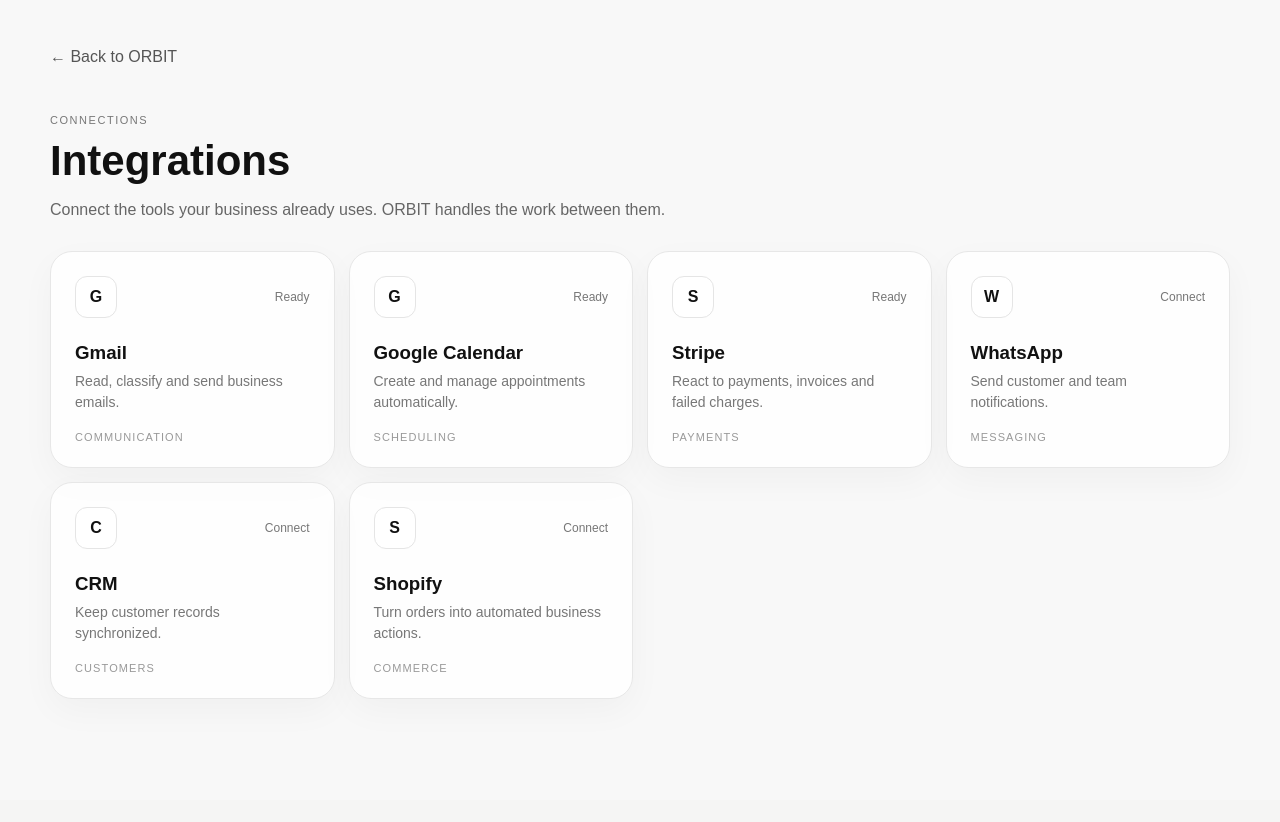
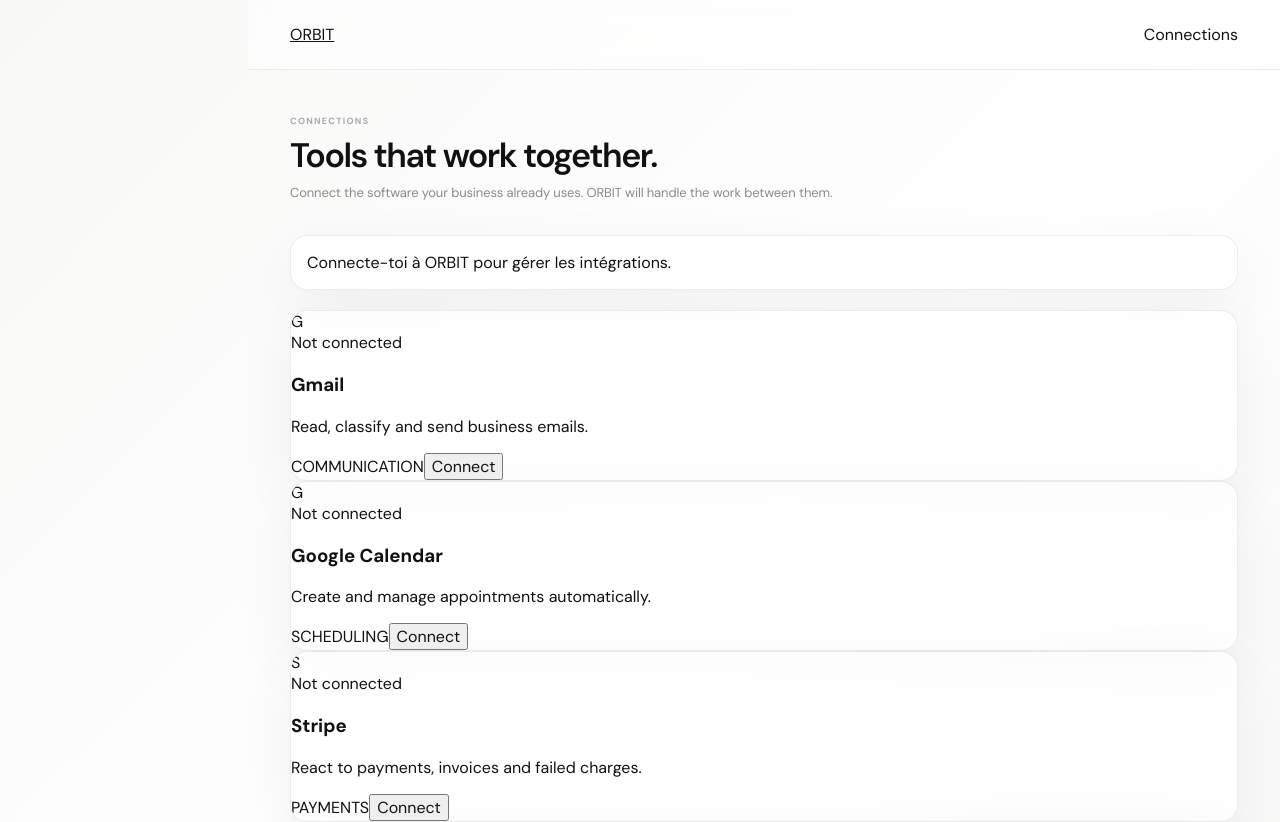
Before and after one commit to dreamsbuilding3-afk/Orbit, a Next.js app: page /integrations in a window 1280 px wide. Shown: the top 822 px of the page. Before the commit the page ends 800 px from the top, so only its background shows below. Built offline with nearby package versions, Linux system fonts and the light colour scheme; no server answers.

Commit message:
feat: persist integration connection states

```diff
--- a/app/integrations/page.tsx
+++ b/app/integrations/page.tsx
@@ -1,28 +1,48 @@
+"use client";
+
+import { useEffect, useState } from "react";
+import Link from "next/link";
+import { supabase } from "@/lib/supabase-browser";
+
 const integrations = [
-  { name: "Gmail", category: "Communication", status: "Ready", description: "Read, classify and send business emails." },
-  { name: "Google Calendar", category: "Scheduling", status: "Ready", description: "Create and manage appointments automatically." },
-  { name: "Stripe", category: "Payments", status: "Ready", description: "React to payments, invoices and failed charges." },
-  { name: "WhatsApp", category: "Messaging", status: "Connect", description: "Send customer and team notifications." },
-  { name: "CRM", category: "Customers", status: "Connect", description: "Keep customer records synchronized." },
-  { name: "Shopify", category: "Commerce", status: "Connect", description: "Turn orders into automated business actions." },
+  { provider: "gmail", name: "Gmail", category: "Communication", description: "Read, classify and send business emails." },
+  { provider: "google_calendar", name: "Google Calendar", category: "Scheduling", description: "Create and manage appointments automatically." },
+  { provider: "stripe", name: "Stripe", category: "Payments", description: "React to payments, invoices and failed charges." },
+  { provider: "whatsapp", name: "WhatsApp", category: "Messaging", description: "Send customer and team notifications." },
+  { provider: "crm", name: "CRM", category: "Customers", description: "Keep customer records synchronized." },
+  { provider: "shopify", name: "Shopify", category: "Commerce", description: "Turn orders into automated business actions." },
 ];
 
+type Connection = { provider: string; status: string; account_label: string | null };
+
 export default function IntegrationsPage() {
-  return (
-    <main style={{ minHeight: "100vh", background: "#f8f8f8", color: "#111", fontFamily: "Arial, sans-serif", padding: "48px" }}>
-      <div style={{ maxWidth: 1180, margin: "0 auto" }}>
-        <a href="/" style={{ color: "#555", textDecoration: "none" }}>← Back to ORBIT</a>
-        <div style={{ marginTop: 48, marginBottom: 32 }}><p style={{ letterSpacing: ".14em", fontSize: 11, color: "#777" }}>CONNECTIONS</p><h1 style={{ fontSize: 42, margin: "8px 0" }}>Integrations</h1><p style={{ color: "#666", fontSize: 16 }}>Connect the tools your business already uses. ORBIT handles the work between them.</p></div>
-        <div style={{ display: "grid", gridTemplateColumns: "repeat(auto-fit,minmax(280px,1fr))", gap: 14 }}>
-          {integrations.map((integration) => (
-            <article key={integration.name} style={{ background: "rgba(255,255,255,.82)", border: "1px solid #e7e7e7", borderRadius: 22, padding: 24, minHeight: 180, boxShadow: "0 12px 35px rgba(0,0,0,.035)" }}>
-              <div style={{ display: "flex", justifyContent: "space-between", alignItems: "center" }}><div style={{ width: 42, height: 42, borderRadius: 12, border: "1px solid #e5e5e5", display: "grid", placeItems: "center", background: "white", fontWeight: 700 }}>{integration.name.slice(0,1)}</div><span style={{ fontSize: 12, color: "#777" }}>{integration.status}</span></div>
-              <h3 style={{ margin: "24px 0 7px" }}>{integration.name}</h3><p style={{ margin: 0, color: "#777", lineHeight: 1.5, fontSize: 14 }}>{integration.description}</p>
-              <div style={{ marginTop: 18, fontSize: 11, letterSpacing: ".1em", color: "#999" }}>{integration.category.toUpperCase()}</div>
-            </article>
-          ))}
-        </div>
-      </div>
-    </main>
-  );
+  const [connections, setConnections] = useState<Connection[]>([]);
+  const [message, setMessage] = useState("");
+
+  useEffect(() => {
+    async function load() {
+      if (!supabase) return;
+      const { data: { user } } = await supabase.auth.getUser();
+      if (!user) { setMessage("Connecte-toi à ORBIT pour gérer les intégrations."); return; }
+      const { data: memberships } = await supabase.from("organization_members").select("organization_id").eq("user_id", user.id).limit(1);
+      const org = memberships?.[0]?.organization_id;
+      if (!org) return;
+      const { data } = await supabase.from("integration_connections").select("provider,status,account_label").eq("organization_id", org);
+      setConnections(data ?? []);
+    }
+    load();
+  }, []);
+
+  async function connect(provider: string) {
+    if (!supabase) return;
+    const { data: { user } } = await supabase.auth.getUser();
+    if (!user) { setMessage("Connecte-toi à ORBIT d'abord."); return; }
+    const { data: memberships } = await supabase.from("organization_members").select("organization_id").eq("user_id", user.id).limit(1);
+    const org = memberships?.[0]?.organization_id;
+    if (!org) { setMessage("Aucun workspace ORBIT trouvé."); return; }
+    const { error } = await supabase.from("integration_connections").upsert({ organization_id: org, provider, status: "connected", account_label: "Connection ready" }, { onConflict: "organization_id,provider" });
+    if (error) setMessage(error.message); else setConnections(current => [...current.filter(c => c.provider !== provider), { provider, status: "connected", account_label: "Connection ready" }]);
+  }
+
+  return <main className="app-shell"><section className="content" style={{ width: "100%" }}><header className="topbar"><Link href="/">ORBIT</Link><span className="topbar-muted">Connections</span></header><div className="page"><div className="hero-row"><div><p className="eyebrow">CONNECTIONS</p><h1>Tools that work together.</h1><p className="hero-copy">Connect the software your business already uses. ORBIT will handle the work between them.</p></div></div>{message && <div className="glass-card" style={{padding:16,marginBottom:20}}>{message}</div>}<div className="integration-grid">{integrations.map(i => { const c = connections.find(x => x.provider === i.provider); const connected = c?.status === "connected"; return <article className="glass-card integration-card" key={i.provider}><div className="integration-head"><div className="integration-icon">{i.name.slice(0,1)}</div><span className="integration-status">{connected ? "Connected" : "Not connected"}</span></div><h3>{i.name}</h3><p>{i.description}</p><div className="integration-bottom"><span>{i.category.toUpperCase()}</span><button className="secondary-button" onClick={() => connect(i.provider)}>{connected ? "Connected" : "Connect"}</button></div></article>; })}</div></div></section></main>;
 }
```
